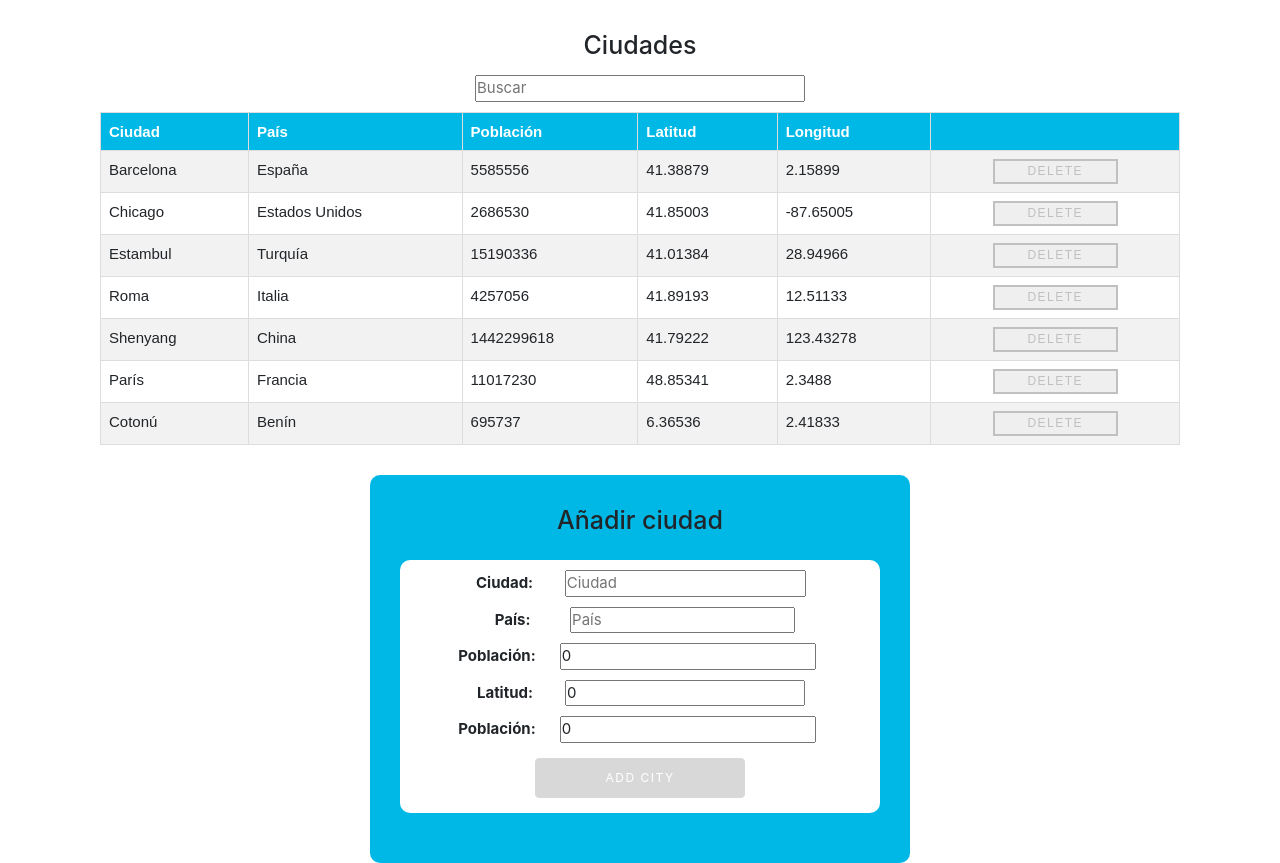
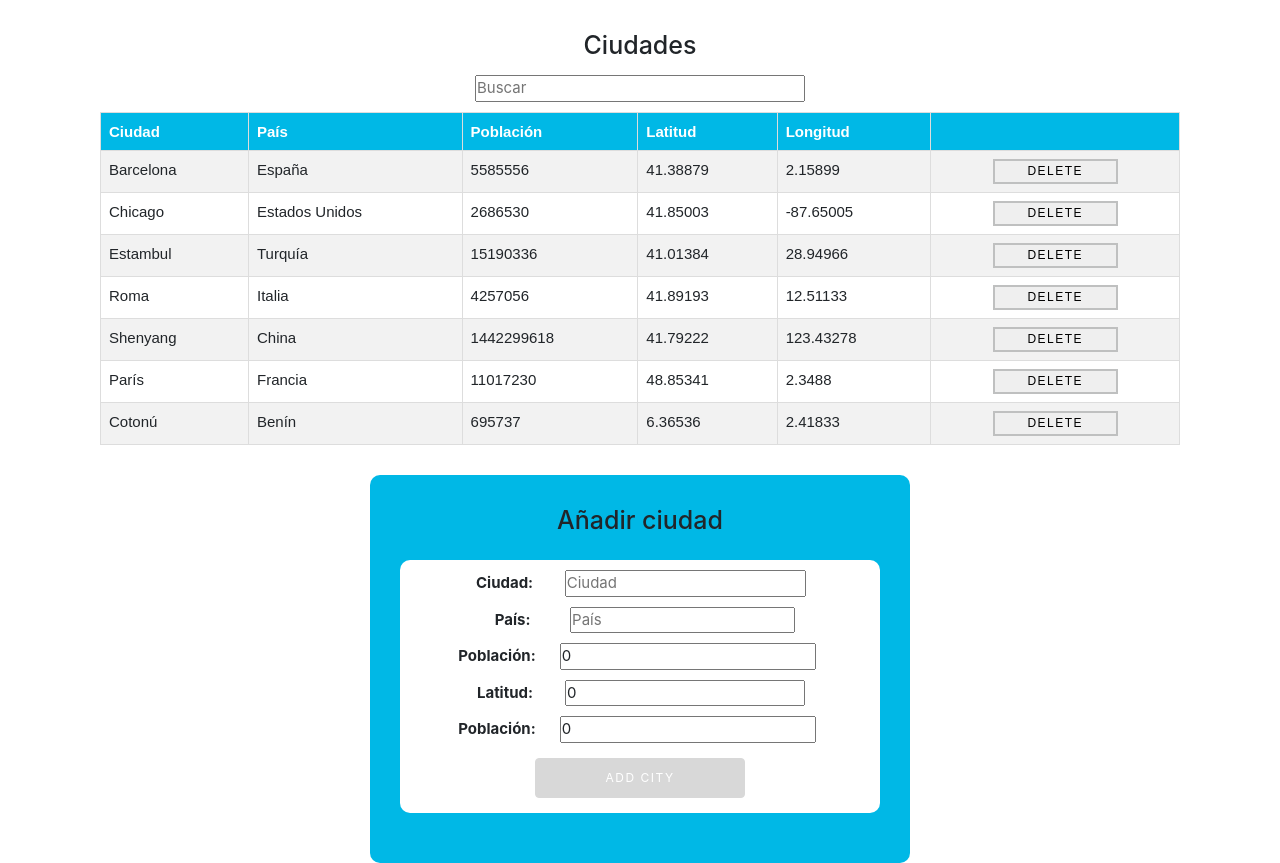
Before and after one commit to marcjordanavila/SEAT-CODE, a React (Create React App) app: page / in a window 1280 px wide. Built offline with nearby package versions, Linux system fonts and the light colour scheme; data requests are answered from the project's data file.

Commit message:
style/ change button color

```diff
--- a/src/App.css
+++ b/src/App.css
@@ -74,7 +74,7 @@ body {
   height: 25px;
   width: 125px;
   border: 2px solid #bfc0c0;
-  color: #bfc0c0;
+  color: black;
   text-transform: uppercase;
   text-decoration: none;
   font-size: 0.8em;
```
Also changed, not shown: 1 other file (tests, documents, lock files or other folders).
